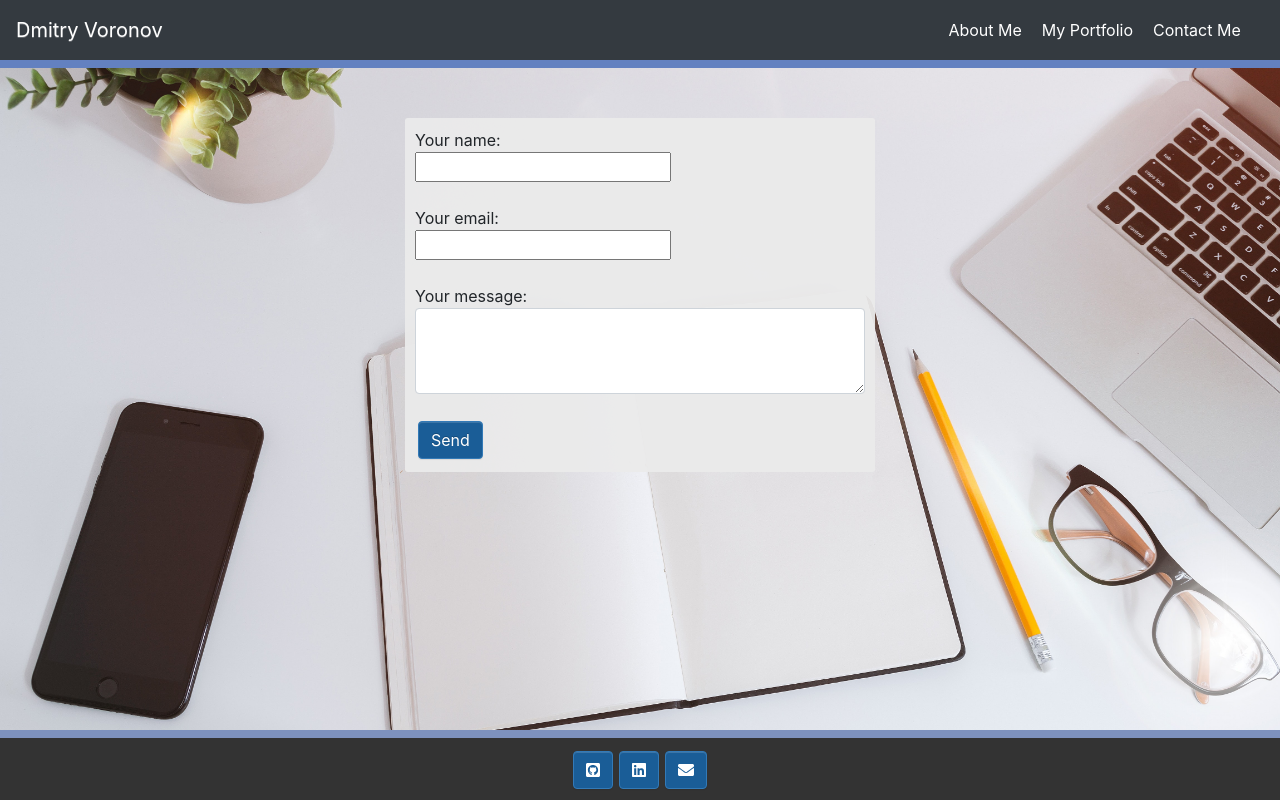
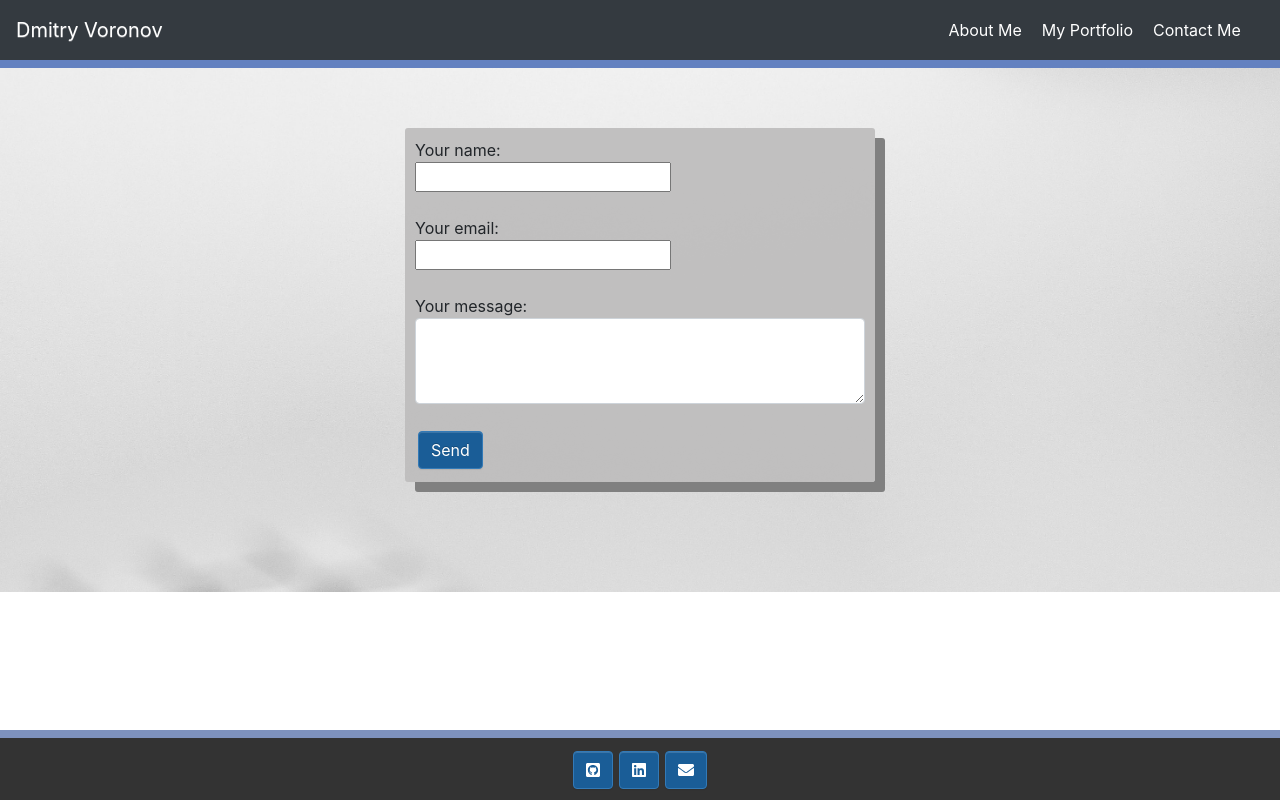
Before and after one commit to vormc2005/React_Portfolio, a React (Create React App) app: page /contact in a window 1280 px wide. Built offline with nearby package versions, Linux system fonts and the light colour scheme.

Commit message:
Changed css added wrapper

```diff
--- a/src/App.css
+++ b/src/App.css
@@ -2,6 +2,11 @@
 
 html, body{
   height: 100%;
+}
+body{
+  background-image: url("./Images/jeshoots-com-pUAM5hPaCRI-unsplash.jpg") ;
+  background-repeat: no-repeat;
+background-size: 100%;
 }
 *{
   height: 100%;
@@ -16,3 +21,8 @@ html, body{
     animation: App-logo-spin infinite 20s linear;
   }
 }
+body{
+  background-image: url("../src/Images/jeshoots-com-pUAM5hPaCRI-unsplash.jpg") ;
+  background-repeat: no-repeat;
+background-size: 100%;
+}
--- a/src/components/Aboutme/Aboutme.css
+++ b/src/components/Aboutme/Aboutme.css
@@ -5,7 +5,7 @@
     margin-left: 100px;
     background-color:rgba(214, 214, 214, 0.808);
     opacity:1;
-    z-index: -10px;
+    /* z-index: -10px; */
     animation:fadeIn;
     animation-duration: 2s;
 
--- a/src/components/Aboutme/ContactForm.js/ContactForm.css
+++ b/src/components/Aboutme/ContactForm.js/ContactForm.css
@@ -3,11 +3,13 @@
 }
 #form{
 
-    background-color:rgba(235, 235, 235, 0.938);
+    background-color:rgba(190, 189, 189, 0.938);
     padding:10px;
     border-radius: 3px;
     margin-top: 50px;
     margin-bottom: 100px;
+    z-index: 10px;
+    box-shadow: 10px 10px grey;
 
 }
 #submitinfo.btn-primary{
@@ -20,8 +22,12 @@
      background-color:#144168;
      color: white;
    }
-   body{
-    background-image: url("../../../Images/jeshoots-com-pUAM5hPaCRI-unsplash.jpg") ;
-    background-repeat: no-repeat;
-  background-size: 100%;
-}
+
+   #inputs{
+    animation:fadeInLeftBig;
+    animation-duration: 2s;
+   }
+   #inquirytext, #submitinfo{
+    animation:fadeInRightBig;
+    animation-duration: 2s;
+   }
--- a/src/components/Aboutme/ContactForm.js/ContactForm.js
+++ b/src/components/Aboutme/ContactForm.js/ContactForm.js
@@ -1,10 +1,11 @@
 import React from 'react'
 import "./ContactForm.css"
+
 
 function ContactForm() {
     return (
         <>
-        <div className="background">
+
 
   <div className='container' id="leaveContacts">
     <form action="https://formspree.io/mknbrjny" method="POST" id ="form">
@@ -37,7 +38,7 @@ function ContactForm() {
   </form>
 
   </div>
-  </div>
+
 
        </>
     )
--- a/src/pages/contact.js
+++ b/src/pages/contact.js
@@ -2,21 +2,27 @@ import React from 'react';
 import Navbar from "../components/Navbar/Navbar"
 import Footer from '../components/Footer/Footer';
 import ContactForm from '../components/Aboutme/ContactForm.js/ContactForm';
+import Wrapper from '../components/Wrapper/Wrapper'
 
 
+// import "./contacts.css"
 
 function Contact() {
   return (
 
 
+
+
     <>
-
       <Navbar/>
+      <Wrapper>
 
       <ContactForm/>
 
+      </Wrapper>
+
       <Footer/>
-</>
+      </>
 
 
 
--- /dev/null
+++ b/src/pages/contacts.css
@@ -0,0 +1,6 @@
+body{
+    background-color:transparent ;
+    background-repeat: no-repeat;
+  background-size: 100%;
+  background-repeat: repeat-y;
+  }
```
